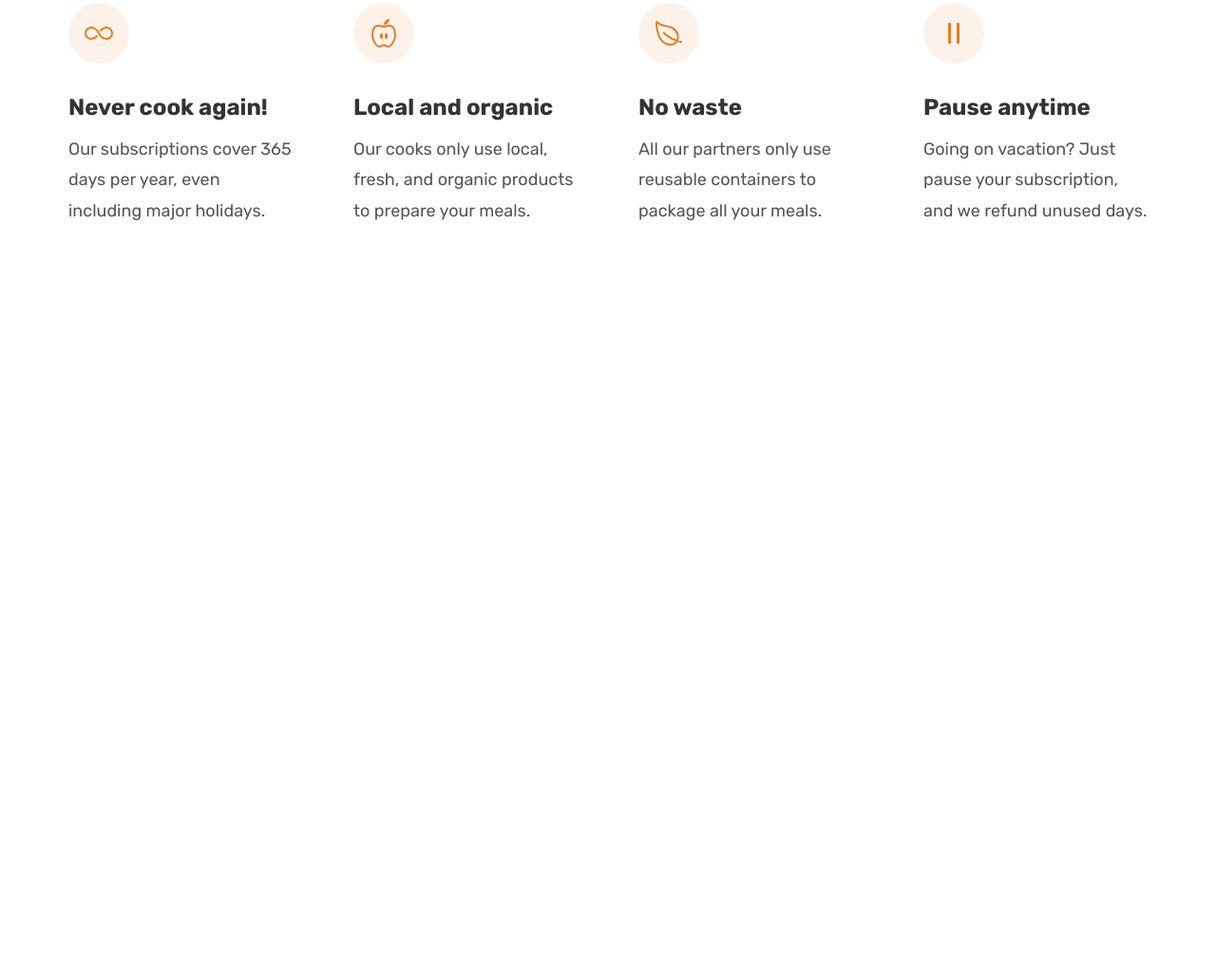
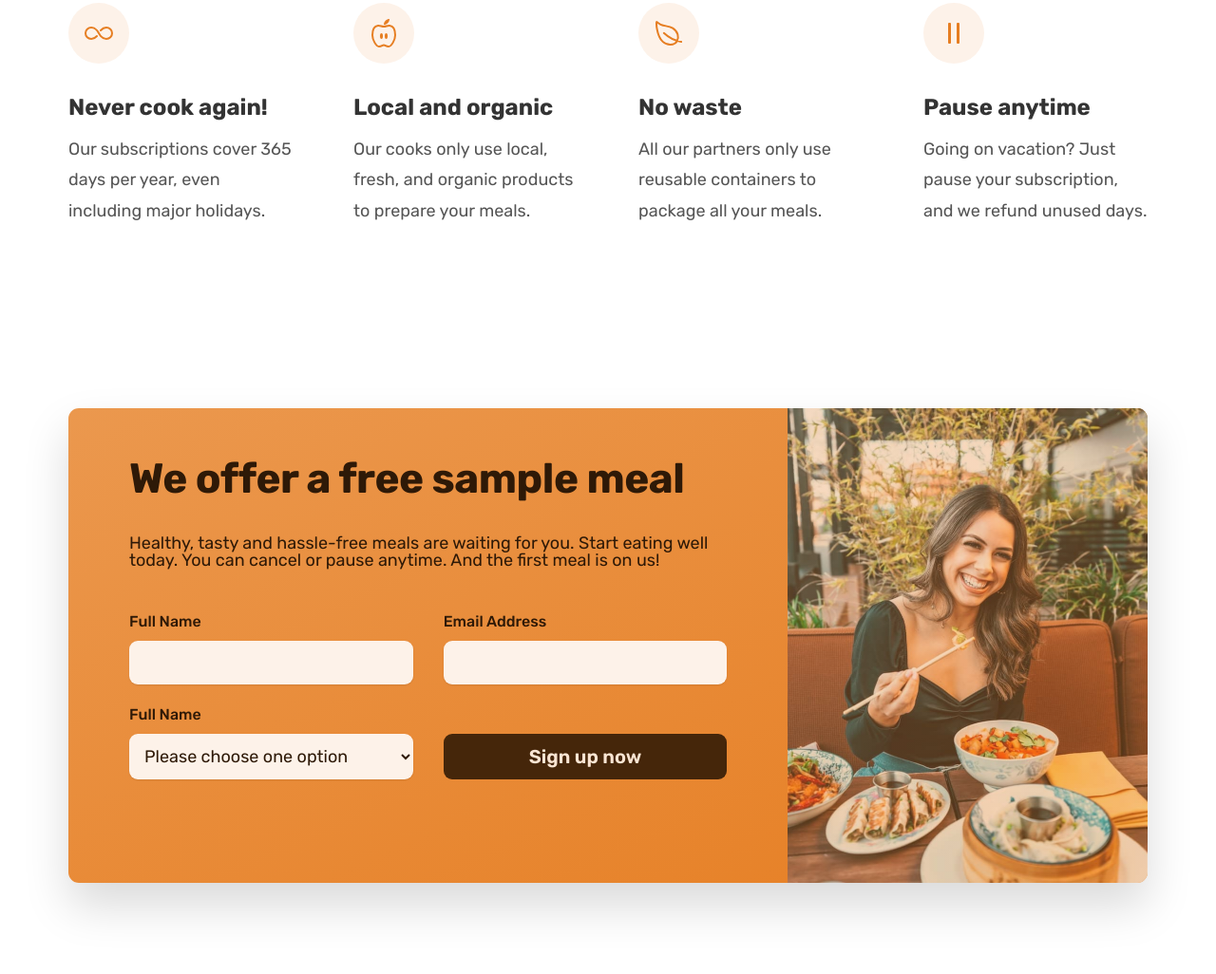
Before and after one commit to LiliGhaznavi/css-practice, a plain HTML site: page 07-omnifood-project/index.html in a window 1280 px wide. Shown: the part 5581-6607 px from the top of the page at 95% size. Before the commit the page ends 5915 px from the top, so only its background shows below. Drawn offline with nearby package versions, Linux system fonts and the light colour scheme.

Commit message:
feat(07-omnifood-project): Add content and styles for call to action section

```diff
--- a/07-omnifood-project/css/general.css
+++ b/07-omnifood-project/css/general.css
@@ -26,7 +26,10 @@
 - Tints:
 #fdf2e9
 #fae5d3
-- Shades: #cf711f;
+#eb984e
+- Shades:
+#cf711f
+#45260a
 - Accents:
 -Greys:
 #6f6f6f (lightest grey allowed on #fdf2e9)
@@ -34,6 +37,7 @@
 #333
 
 --- 03 SHADOWS
+0 2.4rem 4.8rem rgba(0, 0, 0, 0.75);
 
 --- 04 BORDER-RADIUS
 Default: 9px;
@@ -133,6 +137,7 @@
   letter-spacing: 0.75px;
 }
 
+.btn,
 .btn:link,
 .btn:visited {
   display: inline-block;
@@ -143,6 +148,11 @@
   border-radius: 9px;
 
   transition: all 0.3s ease-in-out;
+
+  /*Only necessary for .btn*/
+  border: none;
+  cursor: pointer;
+  font-family: inherit;
 }
 
 .btn--full:link,
@@ -168,6 +178,18 @@
 .btn--outline:active {
   border: 0.2rem solid #fff;
   background-color: transparent;
+  color: #555;
+}
+
+.btn--form {
+  background-color: #45260a;
+  color: #fae5d3;
+  align-self: end;
+  padding: 1.2rem;
+}
+
+.btn--form:hover {
+  background-color: #fff;
   color: #555;
 }
 
@@ -219,6 +241,11 @@
   background-color: #ffd43b;
 }
 
+*:focus {
+  outline: none;
+  box-shadow: 0 0 0 0.8rem rgba(230, 125, 34, 0.5);
+}
+
 /* HELPER/SETTIN CLASSES */
 
 .margin--right-sm {
--- a/07-omnifood-project/css/styles.css
+++ b/07-omnifood-project/css/styles.css
@@ -455,3 +455,83 @@
   font-size: 1.8rem;
   line-height: 1.8;
 }
+
+/**************************/
+/* CALL TO ACTION SECTION */
+/**************************/
+.section-cta {
+  padding: 9.6rem 0;
+}
+
+.cta {
+  display: grid;
+  grid-template-columns: 2fr 1fr;
+  background-image: linear-gradient(to right bottom, #eb984e, #e67e22);
+  box-shadow: 0 2.4rem 4.8rem rgba(0, 0, 0, 0.15);
+  border-radius: 11px;
+  overflow: hidden;
+
+  height: 50rem;
+}
+
+.cta-text-box {
+  color: #2e1907;
+  padding: 4.8rem 6.4rem 6.4rem 6.4rem;
+}
+
+.cta-text-box .heading-secondary {
+  color: inherit;
+  margin-bottom: 3.2rem;
+}
+
+.cta-text {
+  font-size: 1.8rem;
+  line-height: 1.8rem;
+  margin-bottom: 4.8rem;
+}
+
+.cta-form {
+  display: grid;
+  grid-template-columns: 1fr 1fr;
+  column-gap: 3.2rem;
+  row-gap: 2.4rem;
+}
+
+.cta-form label {
+  display: block;
+  font-size: 1.6rem;
+  font-weight: 500;
+  margin-bottom: 1.2rem;
+}
+
+.cta-form input,
+.cta-form select {
+  width: 100%;
+  padding: 1.2rem;
+  font-size: 1.8rem;
+  font-family: inherit;
+  border: none;
+  background-color: #fdf2e9;
+  color: inherit;
+  border-radius: 9px;
+  box-shadow: 0 1px 2px rgba(0, 0, 0, 0.1);
+}
+
+.cta-form input::placeholder {
+  color: #aaa;
+}
+
+.cta *:focus {
+  box-shadow: 0 0 0 0.8rem rgba(250, 229, 211, 0.5);
+}
+
+.cta-img-box {
+  background-image: linear-gradient(
+      to right bottom,
+      rgba(235, 151, 78, 0.35),
+      rgba(230, 125, 34, 0.35)
+    ),
+    url(../img/eating.jpg);
+  background-size: cover;
+  background-position: center;
+}
--- a/07-omnifood-project/index.html
+++ b/07-omnifood-project/index.html
@@ -528,6 +528,52 @@
           </div>
         </div>
       </section>
+
+      <section class="section-cta">
+        <div class="container">
+          <div class="cta">
+            <div class="cta-text-box">
+              <div class="heading-secondary">We offer a free sample meal</div>
+              <p class="cta-text">
+                Healthy, tasty and hassle-free meals are waiting for you. Start
+                eating well today. You can cancel or pause anytime. And the
+                first meal is on us!
+              </p>
+
+              <form class="cta-form">
+                <div>
+                  <label for="full-name">Full Name</label>
+                  <input id="full-name" type="text" />
+                </div>
+
+                <div>
+                  <label for="email">Email Address</label>
+                  <input id="email" type="email" />
+                </div>
+
+                <div>
+                  <label for="select-where">Full Name</label>
+                  <select id="select-where">
+                    <option value="">Please choose one option</option>
+                    <option value="friends">Friends and Family</option>
+                    <option value="youtube">Youtube video</option>
+                    <option value="podcast">Podcast</option>
+                    <option value="ad">Facebook ad</option>
+                    <option value="others">Others</option>
+                  </select>
+                </div>
+
+                <button class="btn btn--form">Sign up now</button>
+              </form>
+            </div>
+            <div
+              class="cta-img-box"
+              rel="img"
+              aria-label="Woman enjoying food"
+            ></div>
+          </div>
+        </div>
+      </section>
     </main>
 
     <script
```
